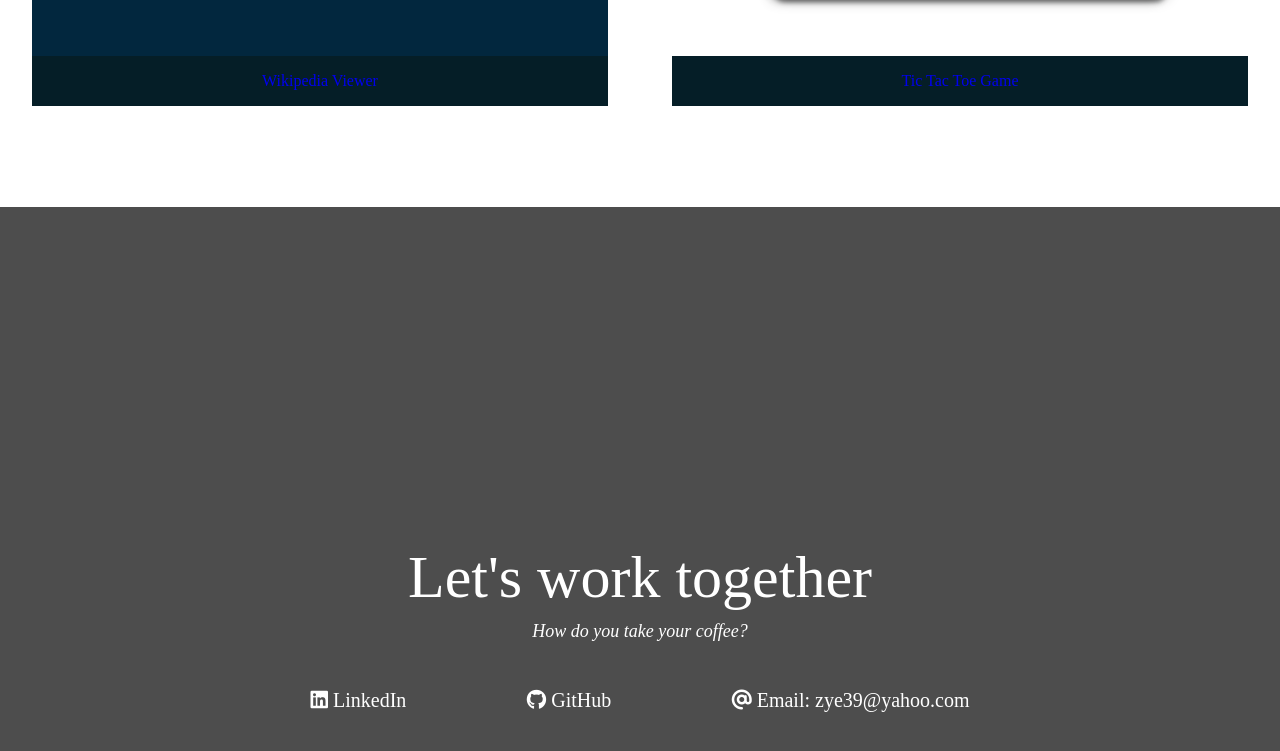
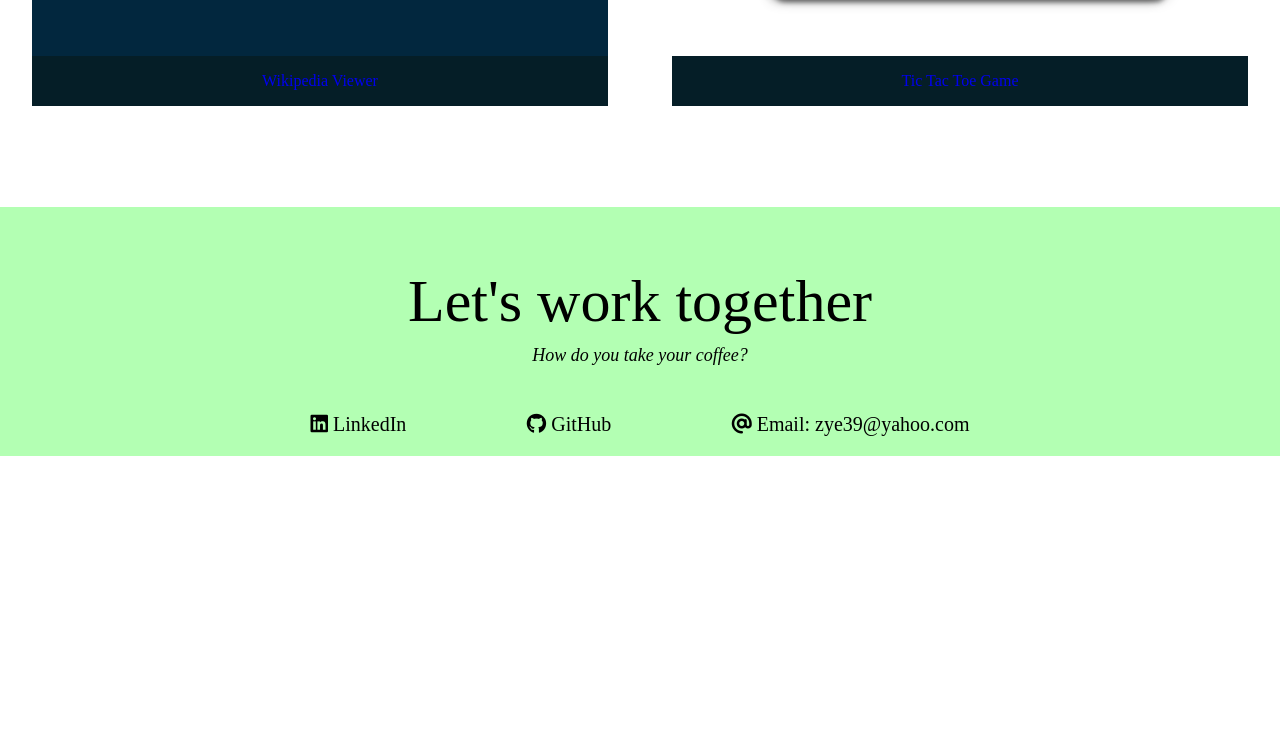
Before and after one commit to YipChiSan/monash-bootcamp-challenge-2, a plain HTML site: page index.html in a window 1280 px wide. Shown: the part 2600-3351 px from the top of the page. After the commit the page ends 3056 px from the top, so only its background shows below. Drawn offline with Linux system fonts and the light colour scheme.

Commit message:
Change the contact to only occupy the fit-content width

```diff
--- a/assests/mystyle.css
+++ b/assests/mystyle.css
@@ -166,11 +166,9 @@ button {
 #contact {
     display: flex;
     flex-direction: column;
-    background-color: #4d4d4d;
-    height: 100vh;
     text-align:center;
-    color: white;
     justify-content: center;
+    background-color: #b3ffb3;
 }
 
 #contact > p:first-of-type {
@@ -197,7 +195,7 @@ button {
     }
 
 #contact > div > a {
-    color: white;
+    color: black;
     text-decoration: none;
 }
 
--- a/index.html
+++ b/index.html
@@ -76,12 +76,12 @@
             <p>How do you take your coffee?</p>
             <div>
 
-                 <a href="#">
+                 <a href="https://www.linkedin.com/in/zixin-ye-60b8b4219/" target="_blank">
                     <i class='fa fa-linkedin-square'></i>
                     <p>LinkedIn</p>
                  </a>
 
-                 <a href="#">
+                 <a href="https://github.com/YipChiSan" target="_blank">
                     <i class='fab fa-github'></i>
                     <p>GitHub</p>
                  </a>
```
